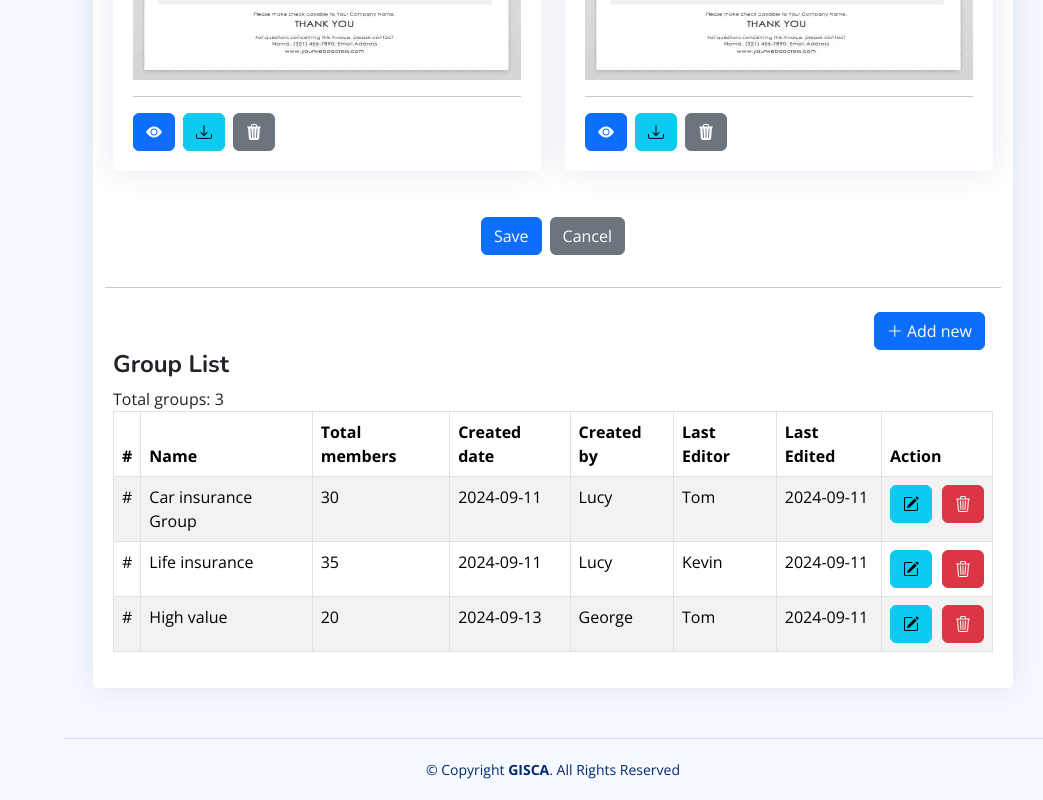
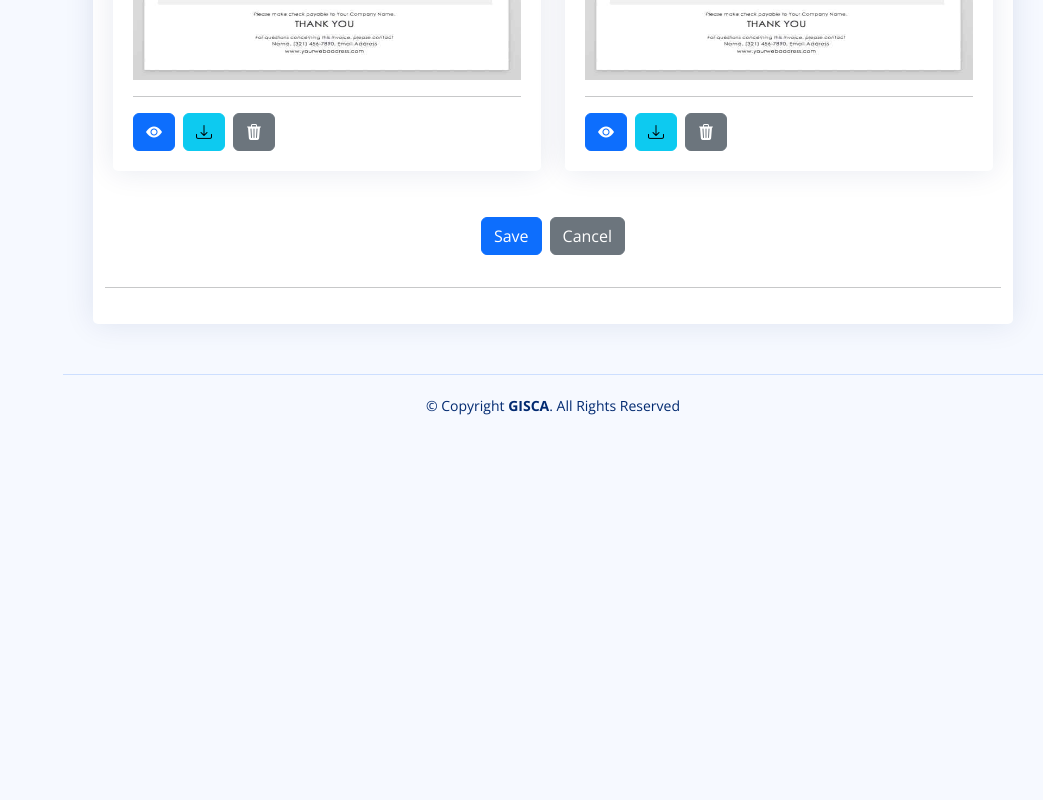
Before and after one commit to General-Insurance-Soft/tchalla, a Next.js app: page /page/crm/contact in a window 1280 px wide. Shown: the part 966-1766 px from the top of the page, without its empty margins (237-1280 px from the left). After the commit the page ends 1402 px from the top, so only its background shows below. Built offline with nearby package versions, Linux system fonts and the light colour scheme.

Commit message:
fix typo

```diff
--- a/app/page/crm/contact/page.js
+++ b/app/page/crm/contact/page.js
@@ -1,10 +1,9 @@
 'use client'
 
-import React from "react";
+import React, { useEffect, useState } from "react";
 import * as dataPointData from "../../../../public/DataPointData.json";
 import DataPointModal from "../../../lib/utils/data_point_modal";
 import CustomerForm from "./customer_form";
-import { useState, useEffect } from "react";
 
 export default function Page() {
 
@@ -263,7 +262,7 @@ export default function Page() {
                         {/* End manage customers */}
 
                         {/* Customer group */}
-                        <div class="tab-pane fade show active" id="bordered-customer_group" role="tabpanel" aria-labelledby="customer_group-tab">
+                        <div class="tab-pane fade" id="bordered-customer_group" role="tabpanel" aria-labelledby="customer_group-tab">
 
 
                             <div class="d-flex justify-content-between align-items-center mt-2">
```
